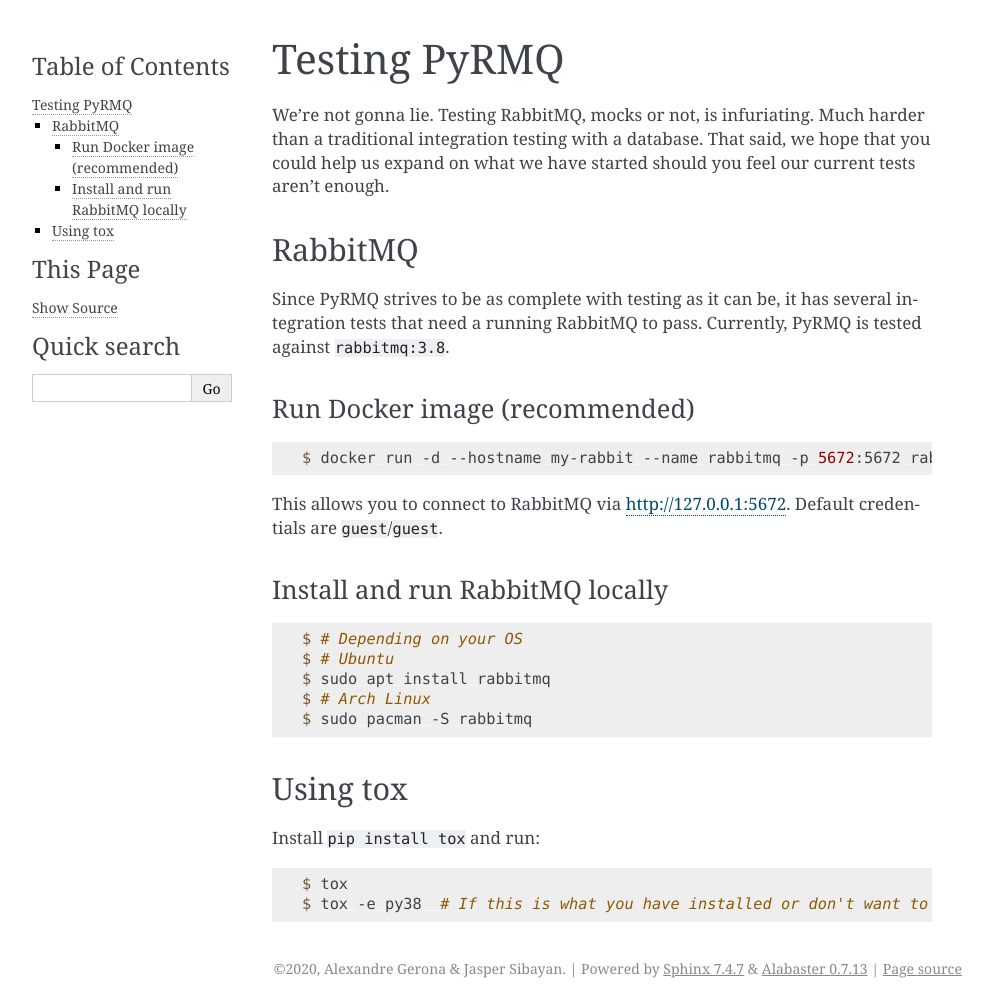
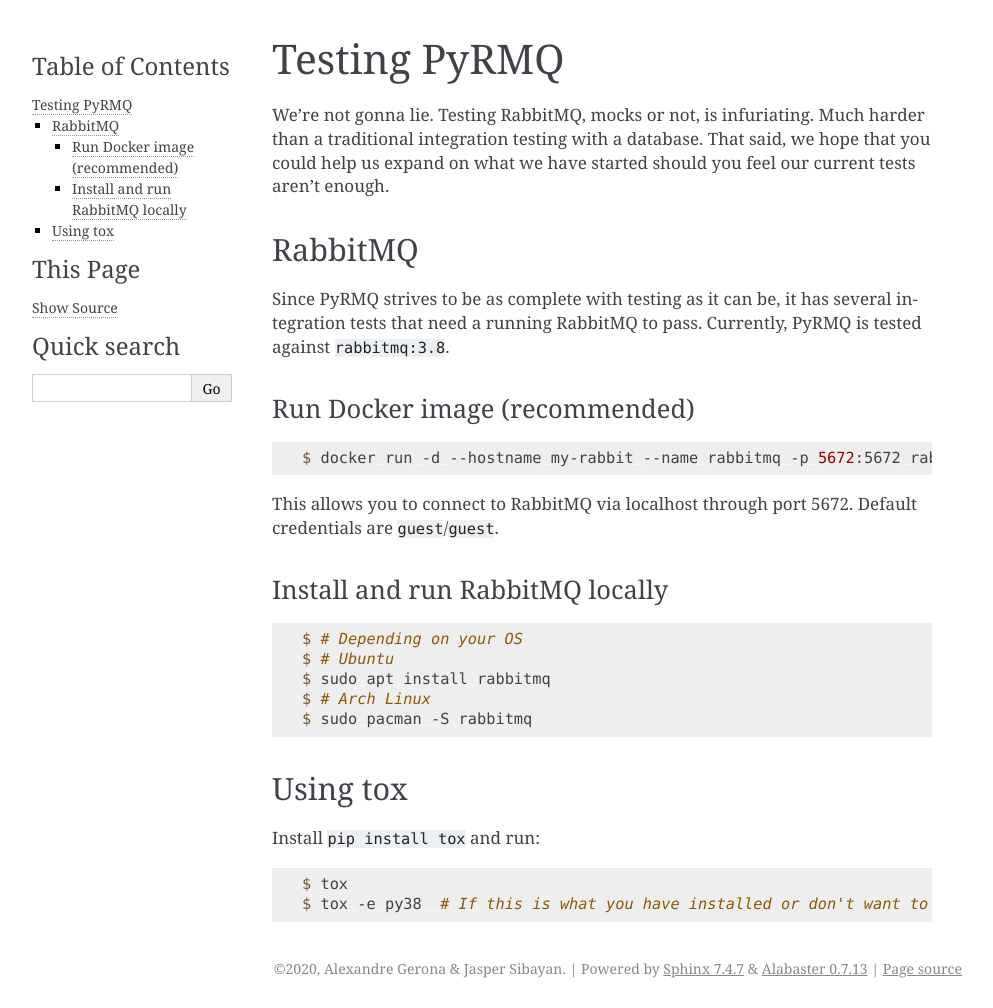
Before and after one commit to first-digital-finance/pyrmq, a Sphinx documentation site: the page built from docs/testing.rst, in a window 1280 px wide. Shown: the whole page, without its empty margins (148-1141 px from the left). Built offline with Sphinx 7.4.7, drawn with Linux system fonts in a browser that asks for light colours; pages that are not in the unit, such as notebooks, are missing from menus.

```diff
--- a/docs/requirements.txt
+++ b/docs/requirements.txt
@@ -1 +1 @@
-sphinx-autobuild
+sphinx==3.1.0
--- a/docs/testing.rst
+++ b/docs/testing.rst
@@ -16,7 +16,7 @@ Run Docker image (recommended)
 
     $ docker run -d --hostname my-rabbit --name rabbitmq -p 5672:5672 rabbitmq:alpine
 
-This allows you to connect to RabbitMQ via http://127.0.0.1:5672. Default credentials are
+This allows you to connect to RabbitMQ via localhost through port 5672. Default credentials are
 ``guest``/``guest``.
 
 Install and run RabbitMQ locally
--- a/setup.py
+++ b/setup.py
@@ -6,7 +6,7 @@ from collections import OrderedDict
 
 DESCRIPTION = "Python with RabbitMQ—simplified so you won't have to."
 LONG_DESCRIPTION = open("README.md").read()
-VERSION = "1.0.0"
+VERSION = "0.1.0"
 
 setup_requires = (
     ["pytest-runner"] if any(x in sys.argv for x in ("pytest", "test", "ptr")) else []
```
Also changed, not shown: README.md (+3 -1 lines), docs/index.rst (+7 -1 lines), .readthedocs.yml (added), 2 other files.
